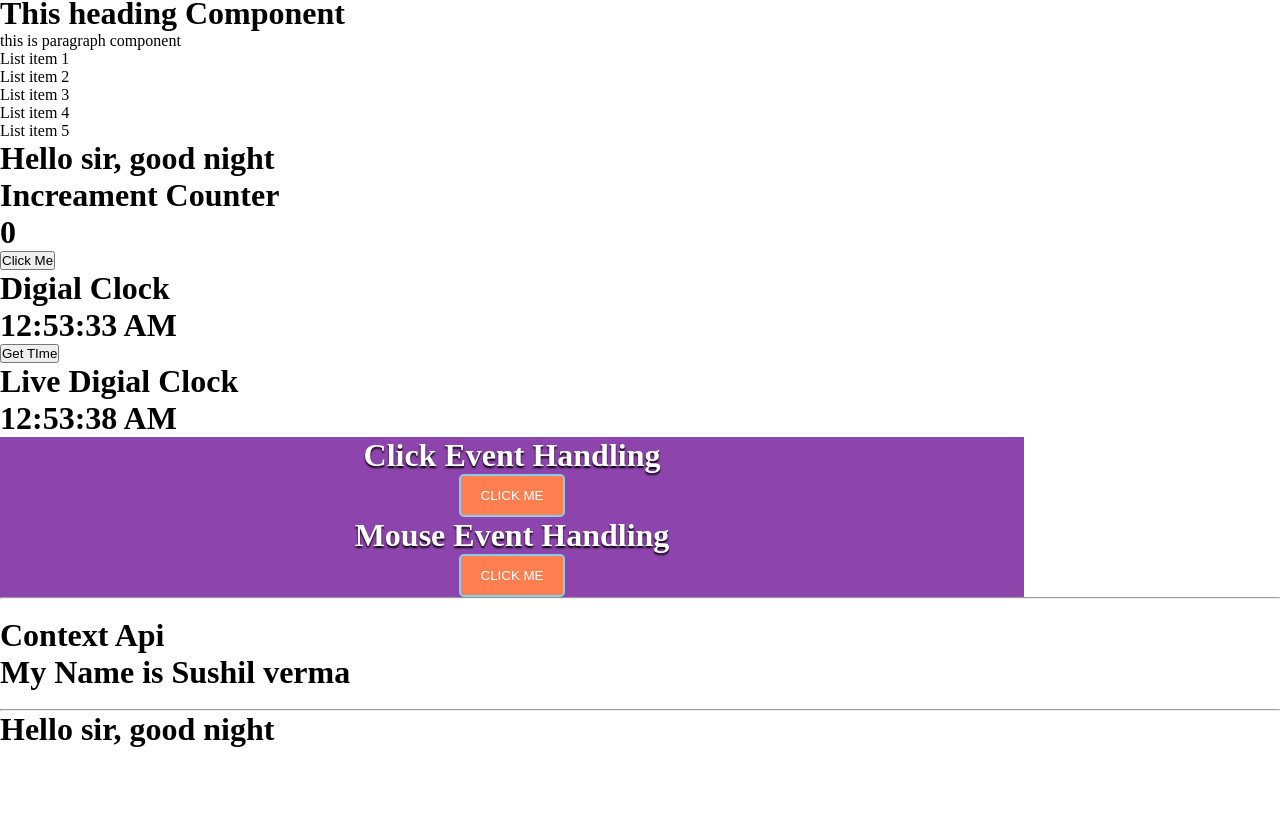
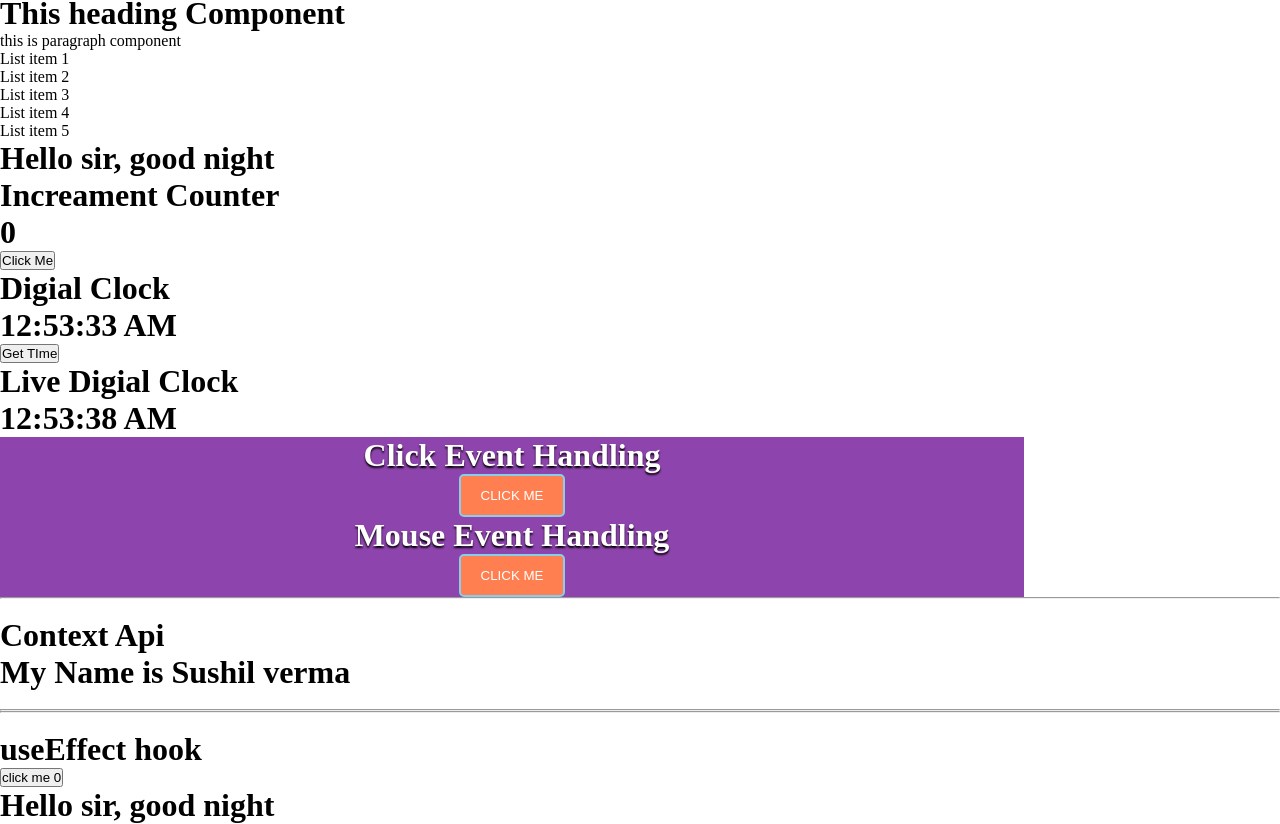
Before and after one commit to sushilv3/reactPrac, a React (Create React App) app: page / in a window 1280 px wide. Shown: the part 927-1751 px from the top of the page. Before the commit the page ends 1675 px from the top, so only its background shows below. Built offline with nearby package versions, Linux system fonts and the light colour scheme.

Commit message:
added useEffect code

```diff
--- a/src/App.js
+++ b/src/App.js
@@ -1,4 +1,4 @@
-import React, { createContext, useState } from 'react';
+import React, { createContext, useEffect, useState } from 'react';
 
 import Heading from './Heading';
 import Para from './Para';
@@ -12,7 +12,13 @@ import ComponentA from './contextapi/ComponentA'
 
 const App = ()=> {
 
+//this useState used in useEffect hook
+const [num, setNum] = useState(0);
 
+//useEffect expect function
+useEffect(()=>{
+  alert('i m clicked');
+},[num]);
 
 
 const state = useState();
@@ -108,6 +114,10 @@ const  bgBack = ()=>{
     <br />
     <hr />
 
+    <hr />
+    <br />
+        <h1>useEffect hook</h1>
+        <button onClick={()=>{setNum(num+1);}}>click me {num}</button>
 
    </>
   );
```
